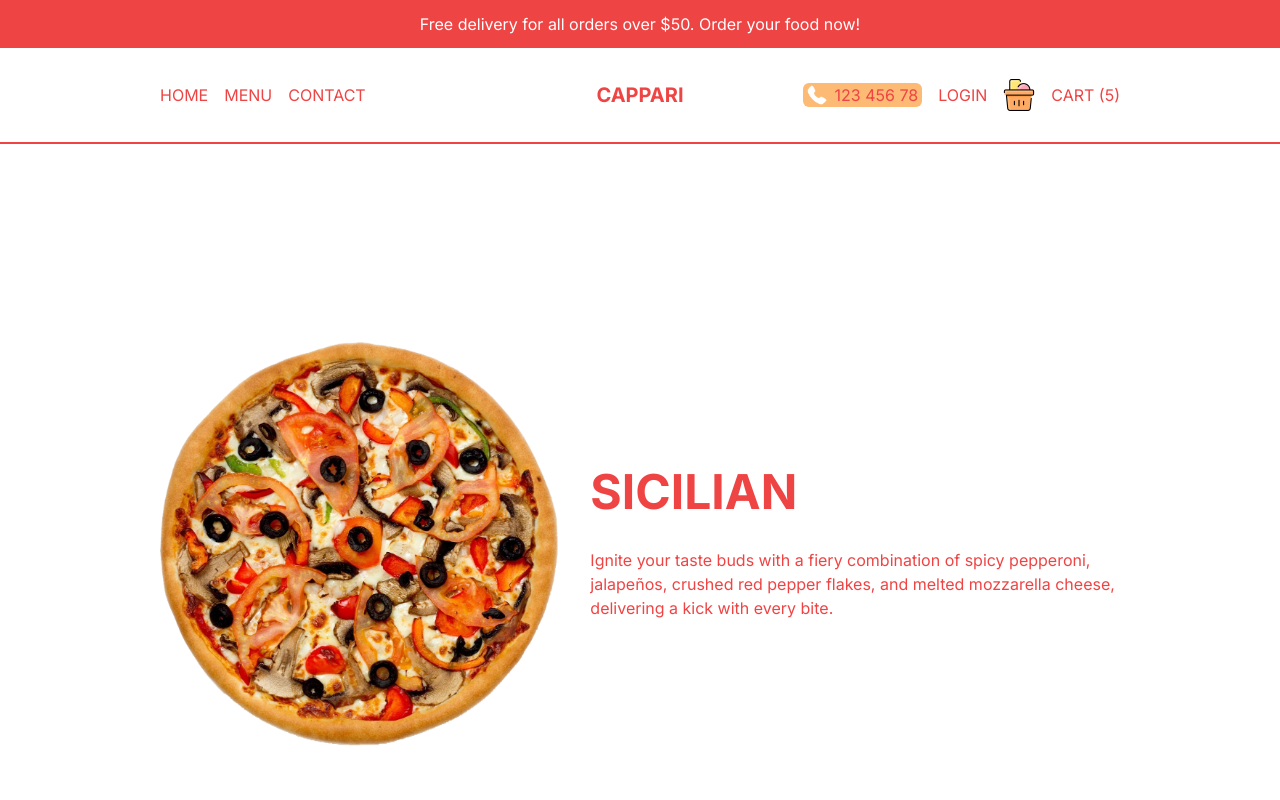
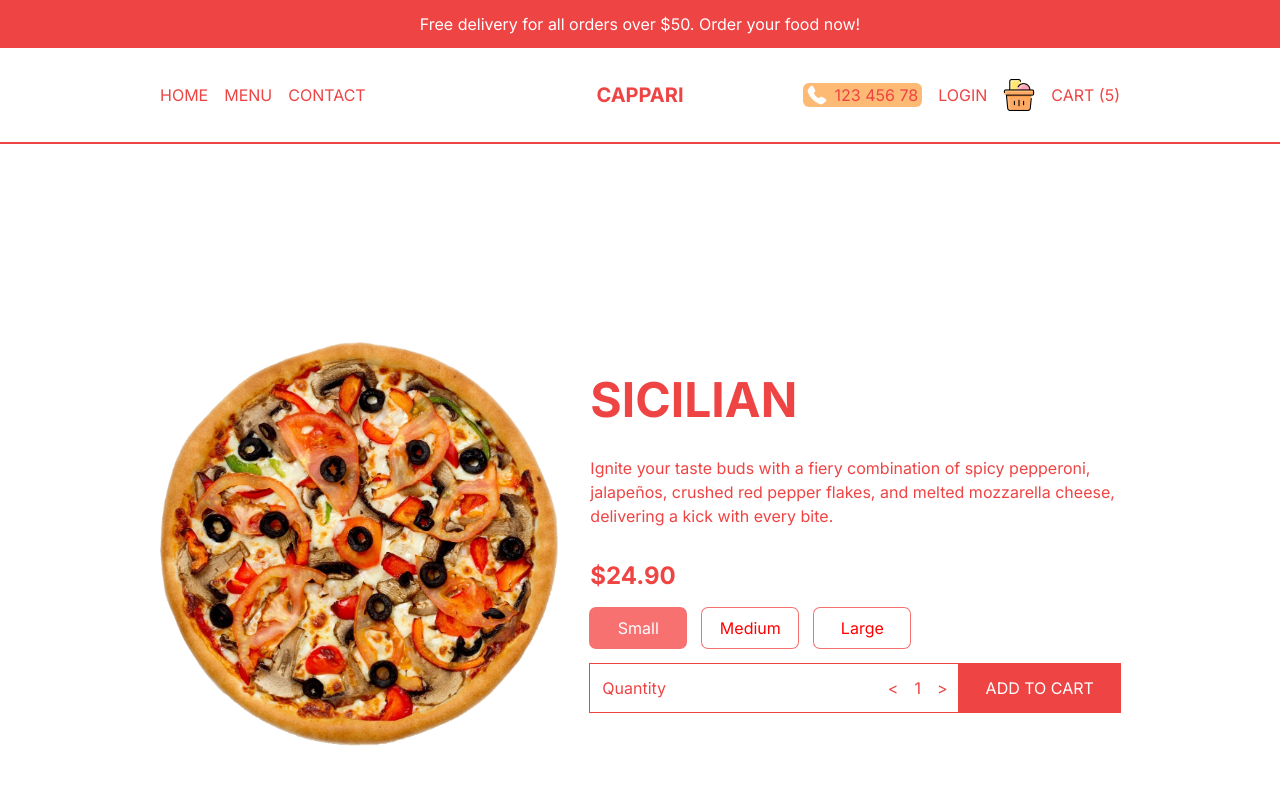
Before and after one commit to capo33/food_delivery, a Next.js app: page /Product/1 in a window 1280 px wide. Shown: the top 800 px of the page. Built offline with nearby package versions, Linux system fonts and the light colour scheme.

Commit message:
update SingleProductPage & create Price component

```diff
--- a/src/app/Product/[id]/page.tsx
+++ b/src/app/Product/[id]/page.tsx
@@ -1,3 +1,4 @@
+import Price from "@/components/Price";
 import { singleProduct } from "@/links/data";
 import Image from "next/image";
 import React from "react";
@@ -22,6 +23,7 @@
           {singleProduct.title}
         </h1>
         <p>{singleProduct.desc}</p>
+        <Price price={singleProduct.price} options={singleProduct.options} />
       </div>
     </div>
   );
--- /dev/null
+++ b/src/components/Price.tsx
@@ -0,0 +1,68 @@
+"use client";
+
+import React, { useEffect, useState } from "react";
+
+type PriceProps = {
+  price: number;
+  options?: { title: string; additionalPrice: number }[];
+};
+
+const Price = ({ price, options }: PriceProps) => {
+  const [total, setTotal] = useState(price);
+  const [quantity, setQuantity] = useState(1);
+  const [selected, setSelected] = useState(0);
+
+  useEffect(() => {
+    setTotal(
+      quantity * (options ? price + options[selected].additionalPrice : price)
+    );
+  }, [quantity, selected, options, price]);
+
+  return (
+    <div className='flex flex-col gap-4'>
+      <h2 className='text-2xl font-bold'>${total.toFixed(2)}</h2>
+      {/* OPTIONS CONTAINER */}
+      <div className='flex gap-4'>
+        {options?.map((option, index) => (
+          <button
+            key={option.title}
+            className='min-w-[6rem] p-2 ring-1 ring-red-400 rounded-md'
+            style={{
+              background: selected === index ? "rgb(248 113 113)" : "white",
+              color: selected === index ? "white" : "red",
+            }}
+            onClick={() => setSelected(index)}
+          >
+            {option.title}
+          </button>
+        ))}
+      </div>
+      {/* QUANTITY AND ADD BUTTON CONTAINER */}
+      <div className='flex justify-between items-center'>
+        {/* QUANTITY */}
+        <div className='flex justify-between w-full p-3 ring-1 ring-red-500'>
+          <span>Quantity</span>
+          <div className='flex gap-4 items-center'>
+            <button
+              onClick={() => setQuantity((prev) => (prev > 1 ? prev - 1 : 1))}
+            >
+              {"<"}
+            </button>
+            <span>{quantity}</span>
+            <button
+              onClick={() => setQuantity((prev) => (prev < 9 ? prev + 1 : 9))}
+            >
+              {">"}
+            </button>
+          </div>
+        </div>
+        {/* CART BUTTON */}
+        <button className='uppercase w-56 bg-red-500 text-white p-3 ring-1 ring-red-500'>
+          Add to Cart
+        </button>
+      </div>
+    </div>
+  );
+};
+
+export default Price;
```
